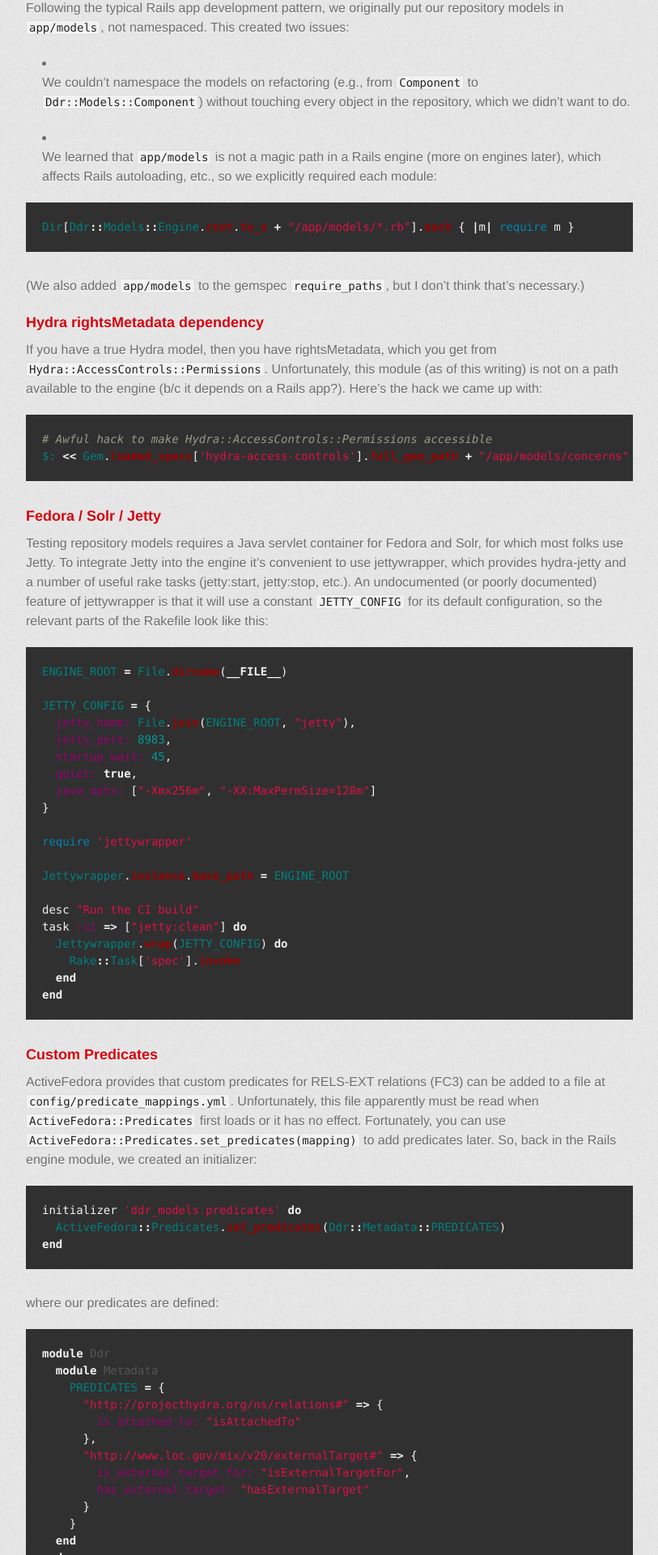
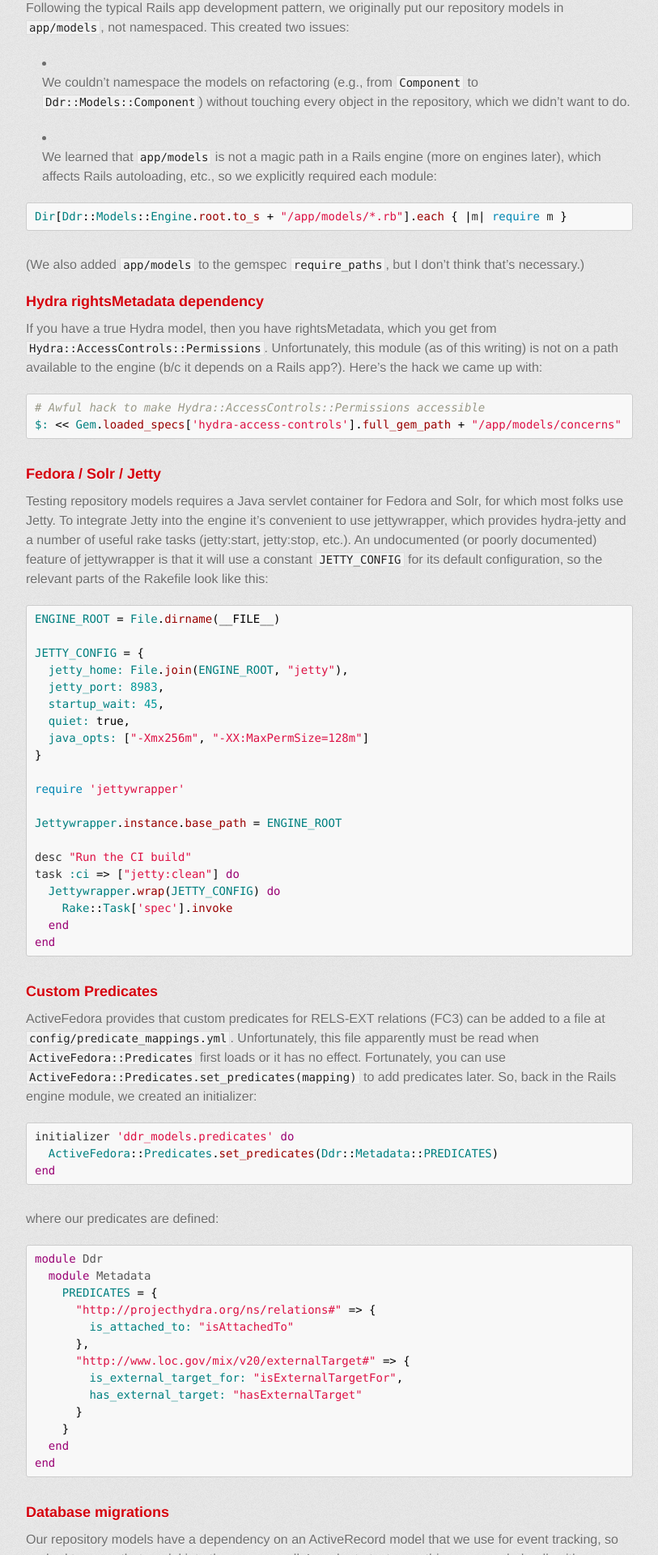
Before and after one commit to duke-libraries/duke-libraries.github.io, a Jekyll site: the page built from _posts/2014-11-05-extracting-reusable-code-from-a-hydra-head.md, in a window 1280 px wide. Shown: the part 754-2674 px from the top of the page at 81% size, without its empty margins (233-1046 px from the left). Built offline with Jekyll 4.4.1, drawn with Linux system fonts in a browser that asks for light colours; some web fonts are replaced; comment, search, counter and statistics services are not loaded.

Commit message:
Added better syntax highlighting stylesheet Fixed minor post error

```diff
--- a/_layouts/default.html
+++ b/_layouts/default.html
@@ -5,7 +5,8 @@
     <meta http-equiv="X-UA-Compatible" content="chrome=1">
     <link href="https://fonts.googleapis.com/css?family=Chivo:900" rel="stylesheet" type="text/css">
     <link rel="stylesheet" type="text/css" href="/stylesheets/stylesheet.css" media="screen">
-    <link rel="stylesheet" type="text/css" href="/stylesheets/pygment_trac.css" media="screen">
+    <!-- <link rel="stylesheet" type="text/css" href="/stylesheets/pygment_trac.css" media="screen"> -->
+    <link rel="stylesheet" type="text/css" href="/stylesheets/jekyll-github.css" media="screen">
     <link rel="stylesheet" type="text/css" href="/stylesheets/print.css" media="print">
     <link rel="stylesheet" type="text/css" href="/stylesheets/custom.css" media="screen">
     <!--[if lt IE 9]>
--- /dev/null
+++ b/stylesheets/jekyll-github.css
@@ -0,0 +1,71 @@
+/*
+ * GitHub style for Pygments syntax highlighter, for use with Jekyll
+ * Courtesy of GitHub.com
+ */
+
+.highlight pre, pre, .highlight .hll { background-color: #f8f8f8; border: 1px solid #ccc; padding: 6px 10px; border-radius: 3px; }
+.highlight .c { color: #999988; font-style: italic; }
+.highlight .err { color: #a61717; background-color: #e3d2d2; }
+.highlight .k { /*font-weight: bold;*/ color: #990073; }
+.highlight .o { /* font-weight: bold; */ }
+.highlight .cm { color: #999988; font-style: italic; }
+.highlight .cp { color: #999999; /* font-weight: bold; */ }
+.highlight .c1 { color: #999988; font-style: italic; }
+.highlight .cs { color: #999999; /* font-weight: bold; */ font-style: italic; }
+.highlight .gd { color: #000000; background-color: #ffdddd; }
+.highlight .gd .x { color: #000000; background-color: #ffaaaa; }
+.highlight .ge { font-style: italic; }
+.highlight .gr { color: #aa0000; }
+.highlight .gh { color: #999999; }
+.highlight .gi { color: #000000; background-color: #ddffdd; }
+.highlight .gi .x { color: #000000; background-color: #aaffaa; }
+.highlight .go { color: #888888; }
+.highlight .gp { color: #555555; }
+.highlight .gs { /* font-weight: bold; */ }
+.highlight .gu { color: #800080; /* font-weight: bold; */ }
+.highlight .gt { color: #aa0000; }
+.highlight .kc { /* font-weight: bold; */ }
+.highlight .kd { /* font-weight: bold; */ }
+.highlight .kn { /* font-weight: bold; */ }
+.highlight .kp { /* font-weight: bold; */ }
+.highlight .kr { /* font-weight: bold; */ }
+.highlight .kt { color: #445588; /* font-weight: bold; */ }
+.highlight .m { color: #009999; }
+.highlight .s { color: #dd1144; }
+.highlight .n { color: #333333; }
+.highlight .na { color: teal; }
+.highlight .nb { color: #0086b3; }
+.highlight .nc { color: teal; } /*#445588; font-weight: bold;*/
+.highlight .no { color: teal; }
+.highlight .ni { color: purple; }
+.highlight .ne { color: #990000; /* font-weight: bold; */ }
+.highlight .nf { color: #990000; /* font-weight: bold; */ }
+.highlight .nn { color: #555555; }
+.highlight .nt { color: navy; }
+.highlight .nv { color: teal; }
+.highlight .ow { /* font-weight: bold; */ }
+.highlight .w { color: #bbbbbb; }
+.highlight .mf { color: #009999; }
+.highlight .mh { color: #009999; }
+.highlight .mi { color: #009999; }
+.highlight .mo { color: #009999; }
+.highlight .sb { color: #dd1144; }
+.highlight .sc { color: #dd1144; }
+.highlight .sd { color: #dd1144; }
+.highlight .s2 { color: #dd1144; }
+.highlight .se { color: #dd1144; }
+.highlight .sh { color: #dd1144; }
+.highlight .si { color: #dd1144; }
+.highlight .sx { color: #dd1144; }
+.highlight .sr { color: #009926; }
+.highlight .s1 { color: #dd1144; }
+.highlight .ss { color: teal; /*#990073;*/ }
+.highlight .bp { color: #999999; }
+.highlight .vc { color: teal; }
+.highlight .vg { color: teal; }
+.highlight .vi { color: teal; }
+.highlight .il { color: #009999; }
+.highlight .gc { color: #999; background-color: #EAF2F5; }
+
+pre code { background-color: #f8f8f8; color: #000000 }
+.highlight .lineno { color: #999999 }
```
Also changed, not shown: _posts/2015-02-11-authentication-with-devise-omniauth-and-shibboleth.md (+2 -2 lines).
